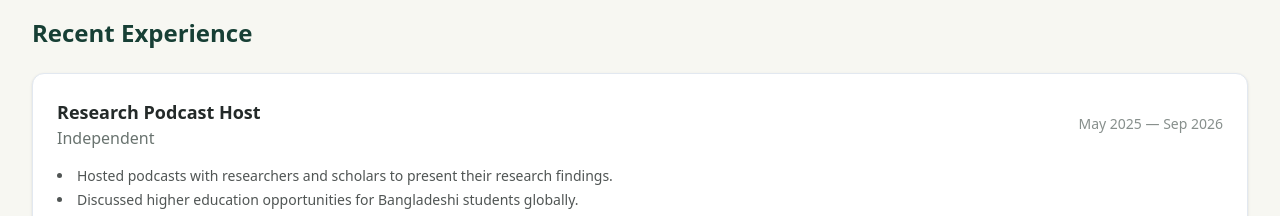
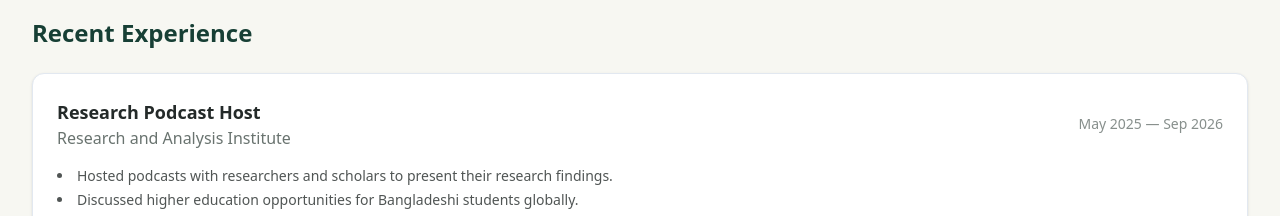
Before and after one commit to JIFahad2001/JIFahad, a Next.js app: page / in a window 1280 px wide. Shown: the part 1780-1996 px from the top of the page. Built offline with nearby package versions, Linux system fonts and the light colour scheme.

Commit message:
Update organization name in experience data

```diff
--- a/content/experience.ts
+++ b/content/experience.ts
@@ -13,7 +13,7 @@ export const experienceData: Experience[] = [
   {
     id: "exp-1",
     role: "Research Podcast Host",
-    organization: "Independent",
+    organization: "Research and Analysis Institute",
     startDate: "May 2025",
     endDate: "Sep 2026",
     category: "Professional",
```
